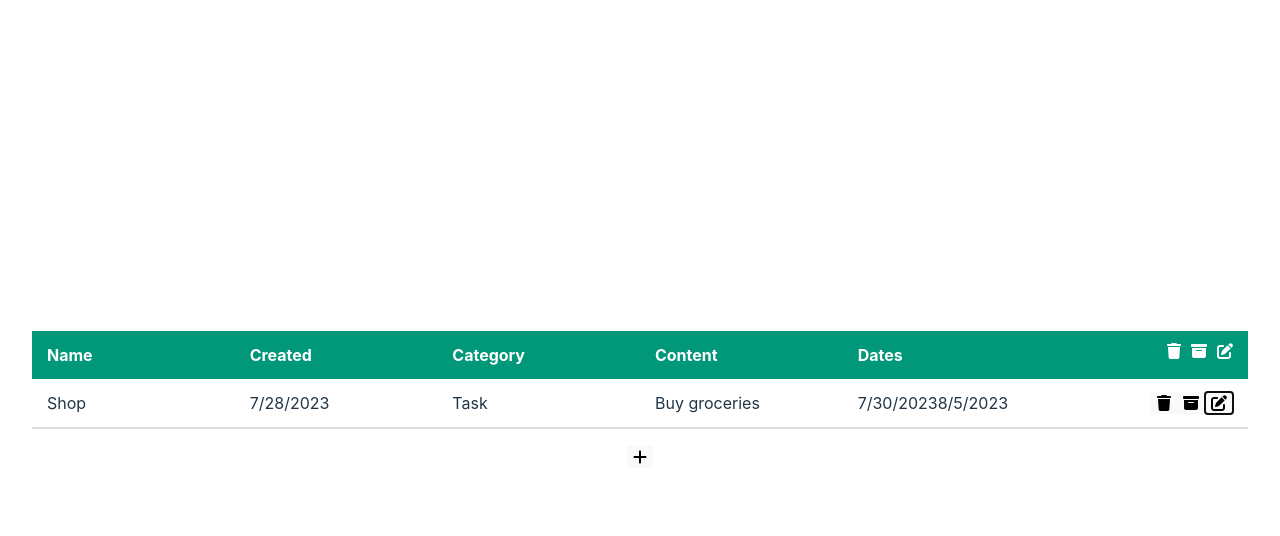
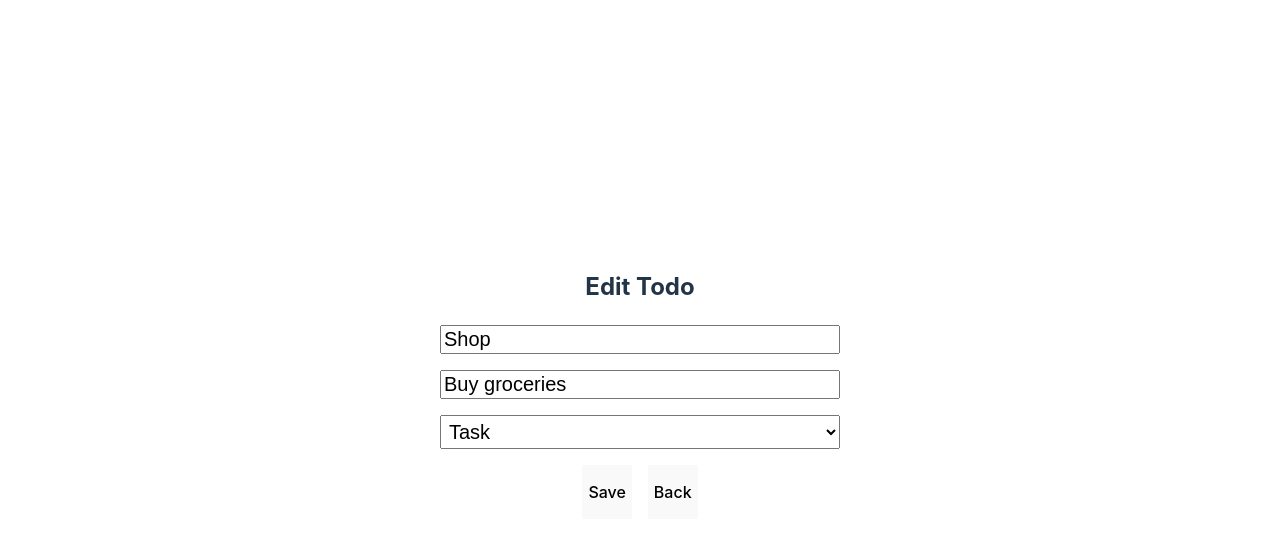
Before and after one commit to dlvdl/home-task-2, a React (Vite) app: page / in a window 1280 px wide. Both pictures are taken after a click on the button 1219 px from the left and 403 px from the top of the page. Shown: the top 536 px of the page. Built offline with nearby package versions, Linux system fonts and the light colour scheme.

Commit message:
edit menu created

```diff
--- a/src/App.tsx
+++ b/src/App.tsx
@@ -2,26 +2,85 @@
 import "./App.css"
 import { library } from "@fortawesome/fontawesome-svg-core"
 import { useAppSelector, useAppDispatch } from "./app/hooks"
-import { Table, Button } from "./components"
-import { openCreateMenu } from "./features/todo/todoSlice"
+import {
+  Table,
+  Button,
+  ActionMenu,
+  ActionFunction,
+  ActionFunctionProps,
+} from "./components"
+import {
+  openCreateMenu,
+  addTodo,
+  editTodo,
+  unsetSelectedTodo,
+} from "./features/todo/todoSlice"
 import {
   faTrash,
   faBoxArchive,
   faPenToSquare,
   faPlus,
 } from "@fortawesome/free-solid-svg-icons"
+import { Factory, DateExtractor } from "./service/Todo"
 library.add(faTrash, faBoxArchive, faPenToSquare, faPlus)
+const todoBuilder = new Factory()
+const extractDates = new DateExtractor()
 
 function App() {
   const todos = useAppSelector((state) => state.todo.items)
+  const openCreateMenuState = useAppSelector(
+    (state) => state.todo.createMenuOpened
+  )
+  const openEditMenuState = useAppSelector((state) => state.todo.editMenuOpened)
+
+  const openArchiveTableState = useAppSelector(
+    (state) => state.todo.archiveTableOpened
+  )
+
+  const id = useAppSelector((state) => state.todo.selectedTodoId)
+
   const dispatch = useAppDispatch()
 
   function createButtonClickHandler() {
     dispatch(openCreateMenu())
   }
 
+  function createMenuAction({
+    todoName,
+    todoCategory,
+    todoContent,
+  }: ActionFunctionProps) {
+    const todo = todoBuilder.create(todoName, todoContent, todoCategory)
+    dispatch(addTodo(todo))
+  }
+
+  function editMenuAction({
+    todoName,
+    todoCategory,
+    todoContent,
+  }: ActionFunctionProps) {
+    const dates = extractDates.method(todoContent)
+
+    dispatch(
+      editTodo({
+        category: todoCategory,
+        content: todoContent,
+        id: id as number,
+        name: todoName,
+        dates: dates as string[],
+      })
+    )
+    dispatch(unsetSelectedTodo())
+  }
+
   return (
     <div id="app">
+      {openCreateMenuState ? (
+        <ActionMenu type="Create_Menu" action={createMenuAction} />
+      ) : openEditMenuState ? (
+        <ActionMenu type="Edit_Menu" action={editMenuAction} />
+      ) : (
+        <div>
           <Table
             heading={["Name", "Created", "Category", "Content", "Dates"]}
             body={todos}
@@ -33,6 +92,8 @@ function App() {
             action={createButtonClickHandler}
           />
         </div>
+      )}
+    </div>
   )
 }
 
--- /dev/null
+++ b/src/components/ActionMenu.tsx
@@ -0,0 +1,127 @@
+import React, { FC, useState } from "react"
+import { useAppDispatch, useAppSelector } from "../app/hooks"
+import {
+  openCreateMenu,
+  openEditMenu,
+  unsetSelectedTodo,
+} from "../features/todo/todoSlice"
+import { Button } from "./index"
+
+interface Props {
+  type: "Edit_Menu" | "Create_Menu"
+  action: ActionFunction
+  id?: number
+}
+
+export interface ActionFunctionProps {
+  todoName: string
+  todoContent: string
+  todoCategory: CategoryList
+  id?: number
+}
+
+type CategoryList = "Task" | "Idea" | "Quote" | "Random Thought"
+
+export type ActionFunction = ({
+  todoCategory,
+  todoContent,
+  todoName,
+  id,
+}: ActionFunctionProps) => void
+
+const ActionMenu: FC<Props> = ({ type, action }) => {
+  const dispatch = useAppDispatch()
+  const selctedTodoId = useAppSelector((state) => state.todo.selectedTodoId)
+  const todos = useAppSelector((state) => state.todo.items)
+  const todo = selctedTodoId
+    ? todos.find((item) => item.id === selctedTodoId)
+    : null
+
+  const [todoContent, setTodoContent] = useState<string | undefined>(
+    todo ? todo.content : ""
+  )
+  const [todoCategory, setTodoCategory] = useState<CategoryList>(
+    todo ? todo.category : "Task"
+  )
+  const [todoName, setTodoName] = useState<string | undefined>(
+    todo ? todo.name : ""
+  )
+
+  function onNameChanged(e: React.ChangeEvent<HTMLInputElement>) {
+    setTodoName(e.target.value)
+  }
+
+  function onContentChanged(e: React.ChangeEvent<HTMLInputElement>) {
+    setTodoContent(e.target.value)
+  }
+
+  function onCategoryChanged(e: React.ChangeEvent<HTMLSelectElement>) {
+    setTodoCategory(e.target.value as CategoryList)
+  }
+
+  function submitFormHandler(e: React.SyntheticEvent) {
+    e.preventDefault()
+
+    if (todoName && todoContent && todoCategory) {
+      action({ todoName, todoContent, todoCategory })
+    }
+  }
+
+  function backButtonClickHandler() {
+    if (type === "Create_Menu") {
+      dispatch(openCreateMenu())
+    }
+
+    if (type === "Edit_Menu") {
+      dispatch(openEditMenu())
+    }
+
+    dispatch(unsetSelectedTodo())
+  }
+
+  return (
+    <div>
+      <h2>{type.split("_")[0]} Todo</h2>
+      <form className="form" id="form" onSubmit={submitFormHandler}>
+        <input
+          type="text"
+          name="name"
+          placeholder="Name"
+          value={todoName}
+          onChange={onNameChanged}
+        />
+        <input
+          type="text"
+          name="content"
+          placeholder="Content"
+          value={todoContent}
+          onChange={onContentChanged}
+        />
+        <select
+          name="category"
+          id="category"
+          value={todoCategory}
+          onChange={onCategoryChanged}
+        >
+          <option value="Task">Task</option>
+          <option value="Idea">Idea</option>
+          <option value="Quote">Quote</option>
+          <option value="Quote">Random Thought</option>
+        </select>
+        <div className="button-box">
+          <Button title="Save" type="submit" className="button"></Button>
+          <Button
+            action={backButtonClickHandler}
+            title="Back"
+            className="button"
+          ></Button>
+        </div>
+        <div className="status-box hide">
+          <p>Todo created!</p>
+        </div>
+      </form>
+    </div>
+  )
+}
+
+export default ActionMenu
--- a/src/components/Button.tsx
+++ b/src/components/Button.tsx
@@ -3,15 +3,17 @@ import { IconProp } from "@fortawesome/fontawesome-svg-core"
 import { FontAwesomeIcon } from "@fortawesome/react-fontawesome"
 
 interface Props {
-  action: React.MouseEventHandler
+  action?: React.MouseEventHandler
   title?: string
-  icon: IconProp
+  icon?: IconProp
+  className?: string
+  type?: "submit" | "reset" | "button" | undefined
 }
 
-const Button: FC<Props> = ({ action, title, icon }) => {
+const Button: FC<Props> = ({ action, title, icon, className, type }) => {
   return (
-    <button onClick={action}>
-      {title ? <p>{title}</p> : <FontAwesomeIcon icon={icon} />}
+    <button className={className} onClick={action} type={type}>
+      {title ? <p>{title}</p> : icon ? <FontAwesomeIcon icon={icon} /> : ""}
     </button>
   )
 }
--- a/src/components/Table.tsx
+++ b/src/components/Table.tsx
@@ -1,6 +1,8 @@
 import { FC, ReactElement } from "react"
 import { FontAwesomeIcon } from "@fortawesome/react-fontawesome"
 import { Todo } from "../features/todo/todoSlice"
+import { useAppDispatch } from "../app/hooks"
+import { openEditMenu, setSelectedTodo } from "../features/todo/todoSlice"
 
 interface Props {
   heading: Array<string>
@@ -9,6 +11,7 @@ interface Props {
 }
 
 const Table: FC<Props> = ({ heading, body, type }): ReactElement => {
+  const dispatch = useAppDispatch()
   return (
     <table className="table">
       <thead>
@@ -45,7 +48,12 @@ const Table: FC<Props> = ({ heading, body, type }): ReactElement => {
                 <button>
                   <FontAwesomeIcon icon={"box-archive"} />
                 </button>
-                <button>
+                <button
+                  onClick={() => {
+                    dispatch(openEditMenu())
+                    dispatch(setSelectedTodo(id))
+                  }}
+                >
                   <FontAwesomeIcon icon={"pen-to-square"} />
                 </button>
               </td>
--- a/src/components/index.ts
+++ b/src/components/index.ts
@@ -1,4 +1,7 @@
 import Table from "./Table"
 import Button from "./Button"
+import ActionMenu from "./ActionMenu"
+import { ActionFunction, ActionFunctionProps } from "./ActionMenu"
 
-export { Table, Button }
+export { Table, Button, ActionMenu }
+export type { ActionFunction, ActionFunctionProps }
--- a/src/features/todo/todoSlice.ts
+++ b/src/features/todo/todoSlice.ts
@@ -6,7 +6,7 @@ export interface Todo {
   content: string
   created: string
   category: "Task" | "Idea" | "Quote" | "Random Thought"
-  dates: Array<string>
+  dates: Array<string> | undefined
   archived: boolean
 }
 
@@ -20,6 +20,9 @@ interface TodoState {
   items: Array<Todo>
   summary: Array<Summary>
   createMenuOpened: boolean
+  archiveTableOpened: boolean
+  editMenuOpened: boolean
+  selectedTodoId: number | null
 }
 
 interface EditedData {
@@ -27,6 +30,7 @@ interface EditedData {
   name: string
   category: "Task" | "Idea" | "Quote" | "Random Thought"
   content: string
+  dates: Array<string>
 }
 
 const initialState: TodoState = {
@@ -43,6 +47,9 @@ const initialState: TodoState = {
   ],
   summary: [],
   createMenuOpened: false,
+  archiveTableOpened: false,
+  editMenuOpened: false,
+  selectedTodoId: null,
 }
 
 export const todoSlice = createSlice({
@@ -60,8 +67,8 @@ export const todoSlice = createSlice({
     editTodo: (state, action: PayloadAction<EditedData>) => {
       state.items = state.items.map((item) => {
         if (item.id === action.payload.id) {
-          const { name, category, content } = action.payload
-          item = { ...item, name, category, content }
+          const { name, category, content, dates } = action.payload
+          item = { ...item, name, category, content, dates }
         }
         return item
       })
@@ -77,9 +84,34 @@ export const todoSlice = createSlice({
     openCreateMenu: (state) => {
       state.createMenuOpened = !state.createMenuOpened
     },
+
+    openArchiveTable: (state) => {
+      state.archiveTableOpened = !state.archiveTableOpened
+    },
+
+    openEditMenu: (state) => {
+      state.editMenuOpened = !state.editMenuOpened
+    },
+
+    setSelectedTodo: (state, action: PayloadAction<number>) => {
+      state.selectedTodoId = action.payload
+    },
+
+    unsetSelectedTodo: (state) => {
+      state.selectedTodoId = null
+    },
   },
 })
 
-export const { addTodo, changeState, deleteTodo, editTodo, openCreateMenu } =
-  todoSlice.actions
+export const {
+  addTodo,
+  changeState,
+  deleteTodo,
+  editTodo,
+  openCreateMenu,
+  openArchiveTable,
+  openEditMenu,
+  setSelectedTodo,
+  unsetSelectedTodo,
+} = todoSlice.actions
 export default todoSlice.reducer
--- /dev/null
+++ b/src/service/Todo.ts
@@ -0,0 +1,55 @@
+import { Todo as TodoInterface } from "../features/todo/todoSlice"
+
+interface TodoUtility {
+  method(
+    arg: string | number | []
+  ): string | Array<string> | string[][] | undefined
+}
+
+export class Factory {
+  dateExtractor: DateExtractor
+  constructor() {
+    this.dateExtractor = new DateExtractor()
+  }
+  create(
+    name: string,
+    content: string,
+    category: "Task" | "Idea" | "Quote" | "Random Thought"
+  ) {
+    const dates = this.dateExtractor.method(content)
+    const id = Math.round(Math.random() * 10000)
+    const created = new Date().toLocaleDateString("en-US")
+    const archived = false
+    return {
+      archived,
+      created,
+      category,
+      content,
+      id,
+      dates,
+      name,
+    } as TodoInterface
+  }
+}
+
+export class DateExtractor implements TodoUtility {
+  method(arg: string): string[] | undefined {
+    const result = []
+    const strPattern = [
+      "\\d{2}-\\d{2}-\\d{4}",
+      "[0-9]{2}/{1}[0-9]{2}/{1}[0-9]{4}",
+      "\\d{1,2}-(January|February|March|April|May|June|July|August|September|October|November|December)-\\d{4}",
+      "\\d{4}-\\d{1,2}-\\d{1,2}",
+      "[0-9]{1,2}\\s(January|February|March|April|May|June|July|August|September|October|November|December)\\s\\d{4}",
+      "\\d{1,2}-\\d{1,2}-\\d{4}",
+    ]
+
+    for (let i = 0; i < 6; i++) {
+      const pattern = new RegExp(strPattern[i], "g")
+
+      result.push(Array.from(arg.matchAll(pattern), (m) => m[0]))
+    }
+
+    return result.flat()
+  }
+}
```
Lines whose indentation alone changed are shown as unchanged.
